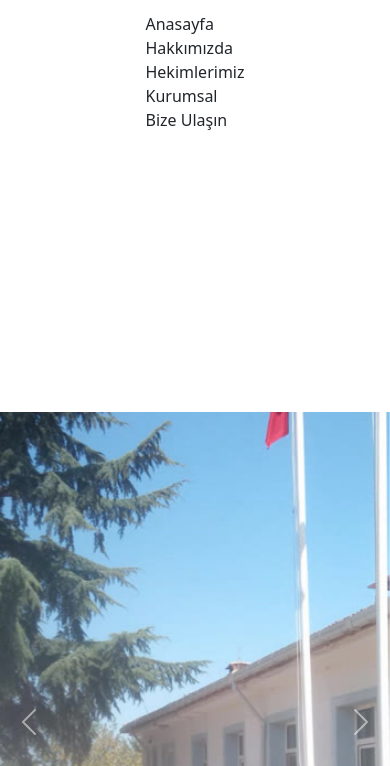
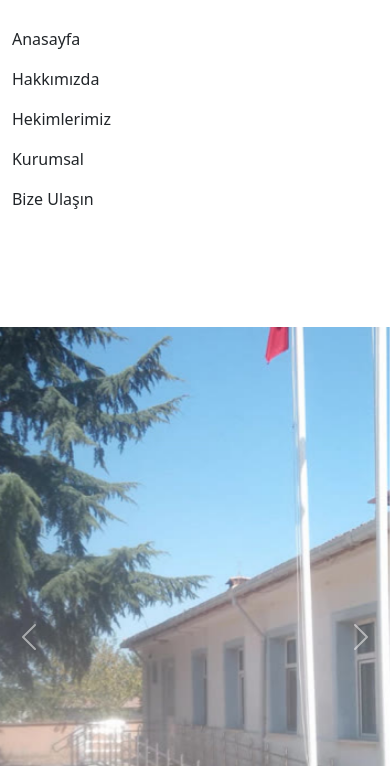
Before and after one commit to denizsecmen/slk.github.io, a plain HTML site: page index.html in a window 390 px wide. Both pictures are taken after a click on the picture 344 px from the left and 45 px from the top of the page. Shown: the part 78-844 px from the top of the page. Drawn offline with Linux system fonts and the light colour scheme.

Commit message:
Mobile version of layout is finished

```diff
--- a/script/script.js
+++ b/script/script.js
@@ -3,13 +3,13 @@ var carousel = new bootstrap.Carousel(myCarousel, {
   interval: 5000
 });
 let Status = false;
-$("#vnb_button").on("click", function () {
+$("#vnb_button").on("click", async function (e) {
   if (Status) {
-    $("#vnavbar").slideUp();
+    await $("#vnavbar").slideUp();
     Status = false;
   }
   else {
-    $("#vnavbar").slideDown();
+    await $("#vnavbar").slideDown();
     Status = true;
   }
 })
--- a/style/style.css
+++ b/style/style.css
@@ -8,6 +8,17 @@
   }
   #vnb_button{
     display: inline-block!important;
+  }
+  #vnavbar{
+    margin-left: 20px;
+    font-size: 16px;
+    margin-top: 15px;
+  }
+  #vnavbar > div{
+    text-align: left;
+    width: calc(100%-20px);
+    height: 40px;
+
   }
 }
 body {
@@ -46,7 +57,8 @@ body {
   height: 60px;
 }
 #vnavbar{
-  height: 400px;
+  height: 300px;
+  width: 99%;
   display: none;
   overflow: hidden;
 }
```
